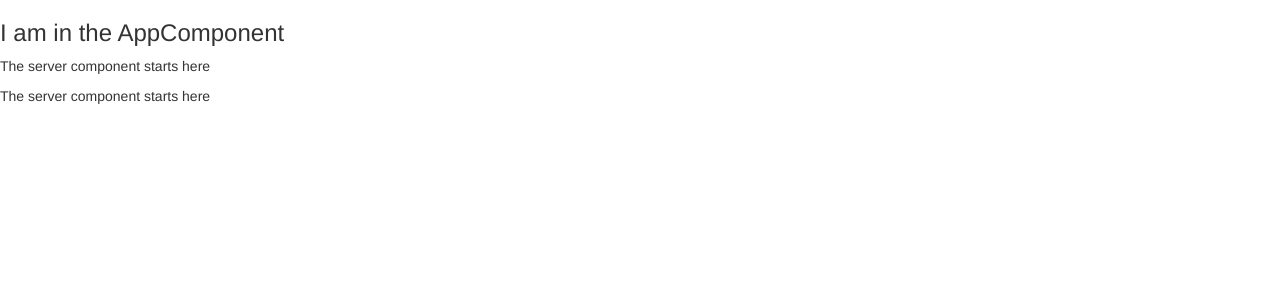
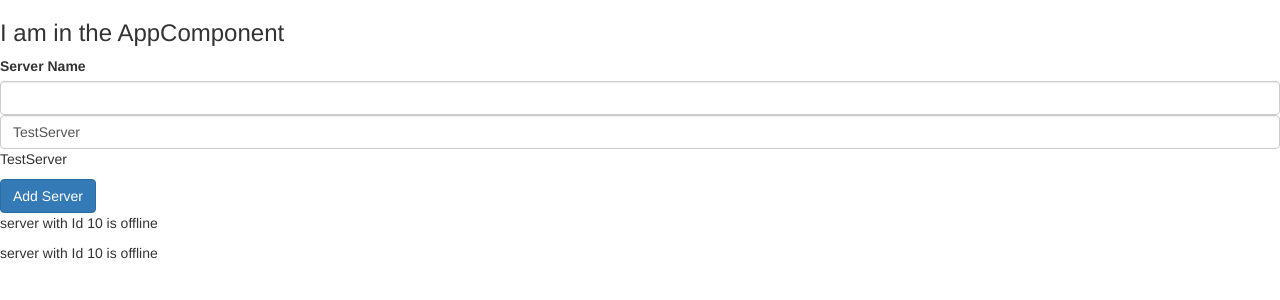
Before and after one commit to Rwarlock/first-angular-app, an Angular app: page / in a window 1280 px wide. Shown: the top 300 px of the page. Built offline with nearby package versions, Linux system fonts and the light colour scheme.

Commit message:
Practiced till two way data binding

```diff
--- a/src/app/app.module.ts
+++ b/src/app/app.module.ts
@@ -4,6 +4,8 @@
 import { AppComponent } from './app.component';
 import { ServerComponent } from './server/server.component';
 import { ServersComponent } from './servers/servers.component';
+import { FormsModule } from '@angular/forms';
+
 
 @NgModule({
   declarations: [
@@ -12,7 +14,8 @@
     ServersComponent
   ],
   imports: [
-    BrowserModule
+    BrowserModule,
+    FormsModule
 
   ],
   providers: [],
--- a/src/app/server/server.component.html
+++ b/src/app/server/server.component.html
@@ -1 +1 @@
-<p>The server component starts here</p>
+<p> {{ 'server' }} with Id {{ serverId }} is {{ getServerStatus() }} </p>
--- a/src/app/server/server.component.ts
+++ b/src/app/server/server.component.ts
@@ -7,5 +7,10 @@
 })
 
 export class ServerComponent {
+    serverId: number = 10;
+    serverStatus: string = 'offline';
 
+    getServerStatus() {
+        return this.serverStatus;
+    }
 }
--- a/src/app/servers/servers.component.html
+++ b/src/app/servers/servers.component.html
@@ -1,2 +1,17 @@
+<label>Server Name</label>
+<input
+type="text"
+class="form-control"
+(input) = "onUpdateServerName($event)">
+<input
+type="text"
+class="form-control"
+[(ngModel)]="serverName" >
+<p>{{ serverName }}</p>
+<button class="btn btn-primary"
+        [disabled]="!allowNewServer"
+        (click)="onCreateServer()"
+        >
+Add Server</button>
 <app-server></app-server>
 <app-server></app-server>
--- a/src/app/servers/servers.component.ts
+++ b/src/app/servers/servers.component.ts
@@ -1,4 +1,8 @@
 import { Component, OnInit } from '@angular/core';
+import { NgModel } from '@angular/forms';
+
+
+
 
 @Component({
   selector: 'app-servers',
@@ -7,9 +11,25 @@
 })
 export class ServersComponent implements OnInit {
 
-  constructor() { }
+  allowNewServer = false;
+  serverCreationStatus = 'no server created';
+  serverName = 'TestServer';
+
+  constructor() {
+    setTimeout( ()=> {
+      this.allowNewServer = true;
+    },2000)
+   }
 
   ngOnInit() {
   }
 
+  onCreateServer() {
+    this.serverCreationStatus = 'server was created';
+  }
+    onUpdateServerName(event:any)  {
+      this.serverName = (<HTMLInputElement>event.target).value;
+    }
+
+
 }
```
